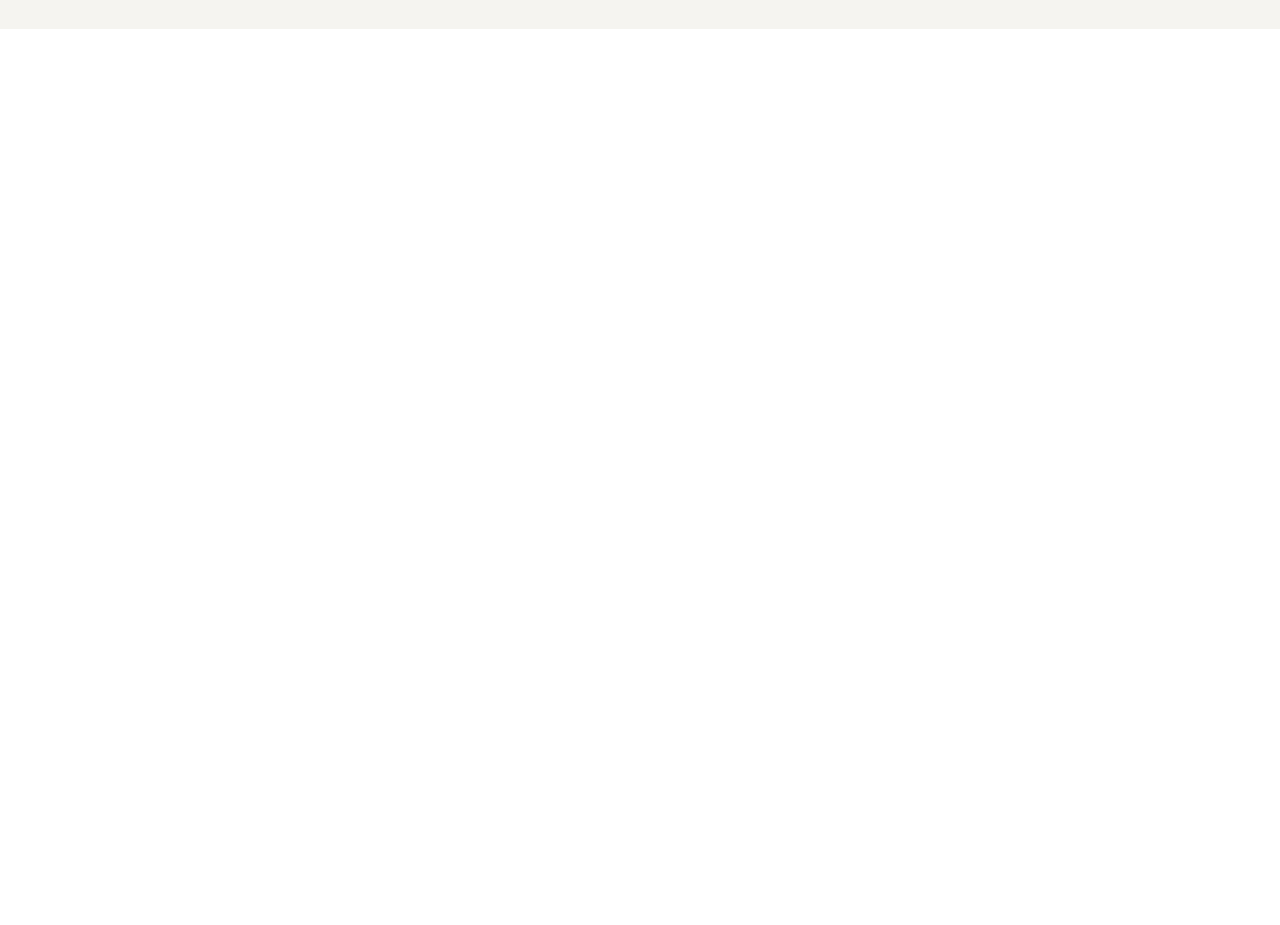
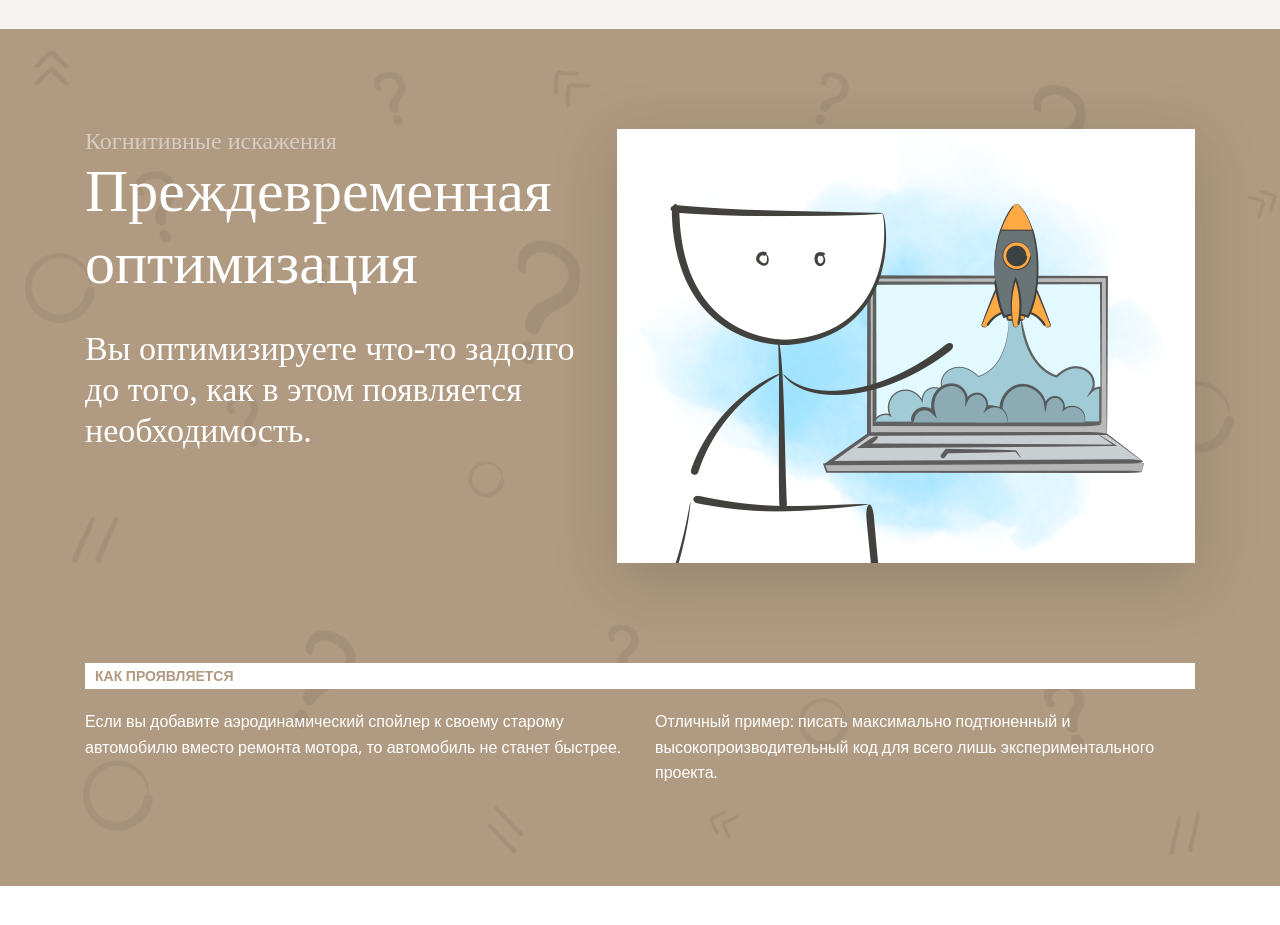
Before and after one commit to MaxNeverov/layout-designer-project-lvl1, a website: page src/index.html in a window 1280 px wide. Shown: the part 3880-4805 px from the top of the page. Drawn offline with nearby package versions, Linux system fonts and the light colour scheme; a web font is replaced by a local one.

Commit message:
секция искажения 2

```diff
--- a/src/index.html
+++ b/src/index.html
@@ -72,7 +72,7 @@
                   </div>
 
                   <div class="card card-end">
-                    <a href="#" class="card-a">
+                    <a href="#premature-optimization" class="card-a">
                         <h2 class="number">2</h2>
                         <h3 class="card-effect-h3 ">Преждевременная оптимизация</h3>
                         <p class="card-p">Вы оптимизируете что-то задолго до того, как в этом появляется необходимость.</p>
@@ -132,20 +132,29 @@
         </div>
       </section>
 
-      <section class="section">
-        <div class="container"></div>
-      </section>
-
-      <section class="section">
-        <div class="container"></div>
-      </section>
-
-      <section class="section">
-        <div class="container"></div>
-      </section>
-
-      <section class="section">
-        <div class="container"></div>
+      <section class="sec-rel bg_before sec-col-brown" id="premature-optimization">
+        <div class="container">
+          <div class="flex-cont">
+            <div>
+              <p class="effect-p effect-p-brown-title">Когнитивные искажения</p>
+              <h2 class="effect-h2 effect-h2-brown">Преждевременная оптимизация</h2>
+              <h3 class="effect-h3 effect-h3-brown">Вы оптимизируете что-то задолго до того, как в этом появляется необходимость.</h3>
+            </div>
+            <img class="effect-img effect-img-brown" src="images/2.png" alt="">
+          </div>
+          <h4 class="h4-brown">КАК ПРОЯВЛЯЕТСЯ</h4>
+          <div class="flex-cont">
+            <div class="col first-ch">
+              <p class="p-marg-none effect-p-brown">
+                Если вы добавите аэродинамический спойлер к своему старому автомобилю вместо ремонта мотора, то автомобиль не станет быстрее.
+              </p>
+            </div>
+            <div class="col">
+              <p class="p-marg-none effect-p-brown">
+                Отличный пример: писать максимально подтюненный и высокопроизводительный код для всего лишь экспериментального проекта.
+              </p>
+            </div>
+        </div>
       </section>
     </main>
 
--- a/src/styles/style.css
+++ b/src/styles/style.css
@@ -214,10 +214,19 @@ h3{
   z-index: 1;
 }
 
+.sec-col-brown{
+  background-color: var(--brown);
+  z-index: 1;
+}
+
 .effect-img{
   vertical-align: middle;
   margin-right: 30px;
   filter: drop-shadow(0 16px 32px rgba(0, 0, 0, 0.15));
+}
+
+.effect-img-brown{
+  margin-right: 0;
 }
 
 .effect-p{
@@ -228,8 +237,24 @@ h3{
   margin-bottom: 0;
 }
 
+.effect-p-brown{
+  color: var(--white);
+}
+
+.effect-p-brown-title{
+  color: var(--tr_white);
+}
+
 .effect-h2{
   margin-bottom: 30px;
+}
+
+.effect-h2-brown{
+  color: var(--white);
+}
+
+.effect-h3-brown{
+  color: var(--white);
 }
 
 h4{
@@ -243,6 +268,11 @@ h4{
   margin-bottom: 20px;
 }
 
+.h4-brown{
+  background-color: var(--white);
+  color: var(--brown);
+}
+
 .p-marg-none{
   margin-top: 0;
   margin-bottom: 0;
```
